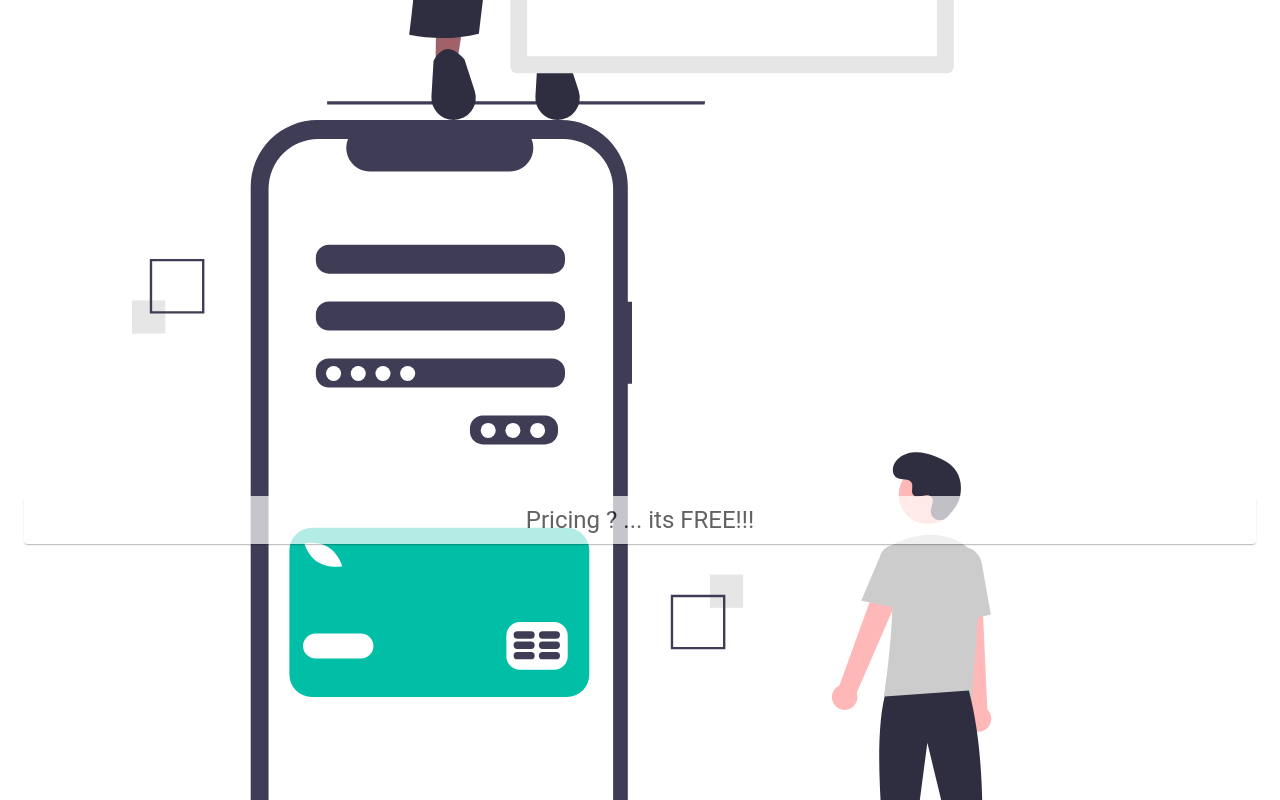
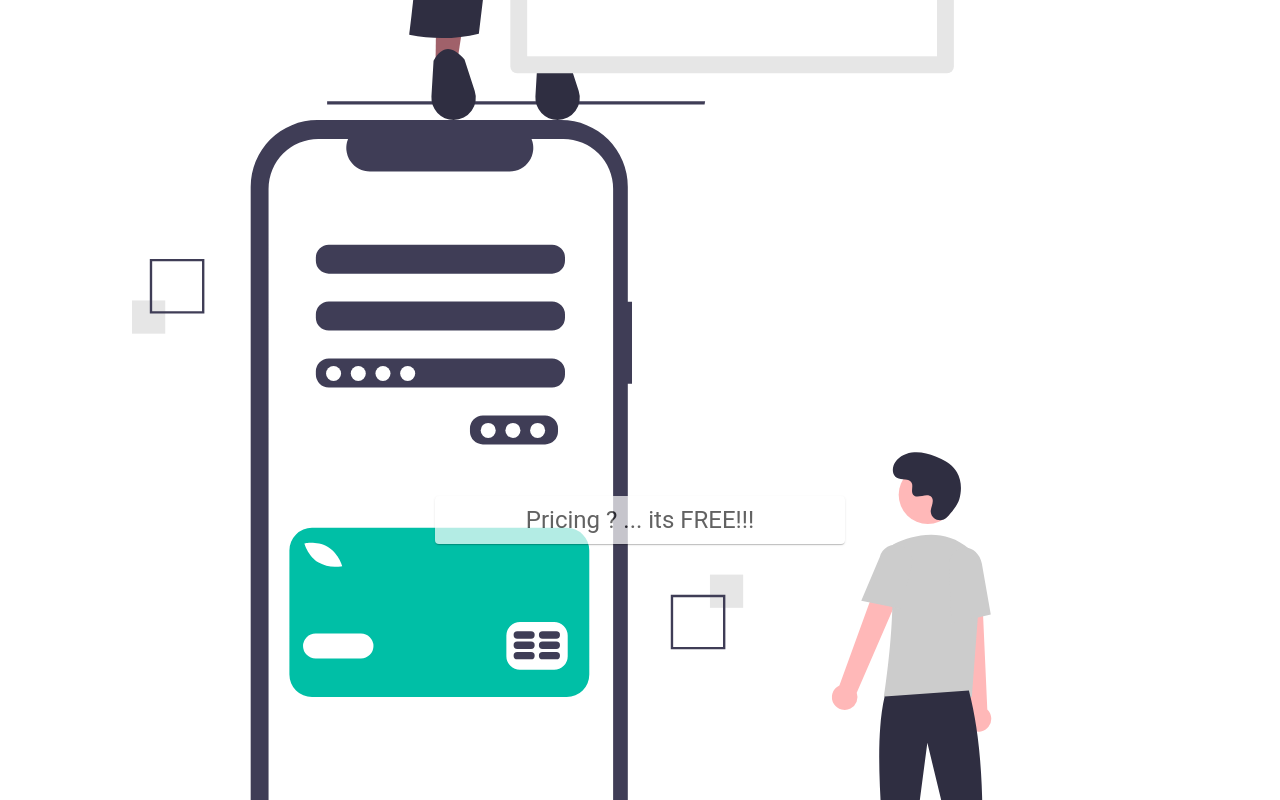
Before and after one commit to BuildForSDGCohort2/team-387-frontend, a React (Create React App) app: page / in a window 1280 px wide. Shown: the part 1560-2360 px from the top of the page. Built offline with nearby package versions, Linux system fonts and the light colour scheme.

Commit message:
Updated homepage

```diff
--- a/src/Components/Layouts/Home.jsx
+++ b/src/Components/Layouts/Home.jsx
@@ -112,8 +112,8 @@ export default function Home() {
           </Grid>
         </Grid>
         <Grid item xs={12} className={`${useCss.setBackground} ${classes.homeBackdrop3}`}>
-          <Grid container className={classes.gridHeight} alignItems="center">
-            <Grid item xs={12}>
+          <Grid container className={classes.gridHeight} justify="center" alignItems="center">
+            <Grid item xs={4}>
               <Paper className={classes.descriptionPaper}>
                 <Typography align="center" variant="h5">Pricing ? ... its FREE!!!</Typography>
               </Paper>
```
